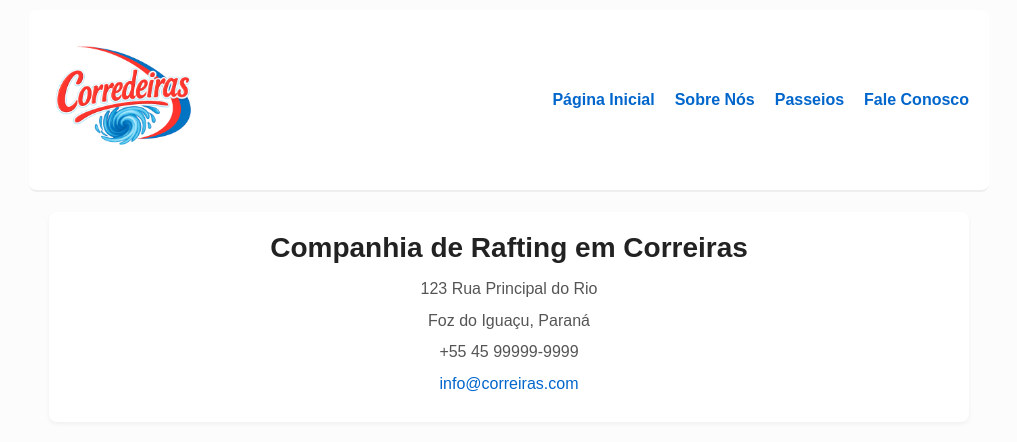
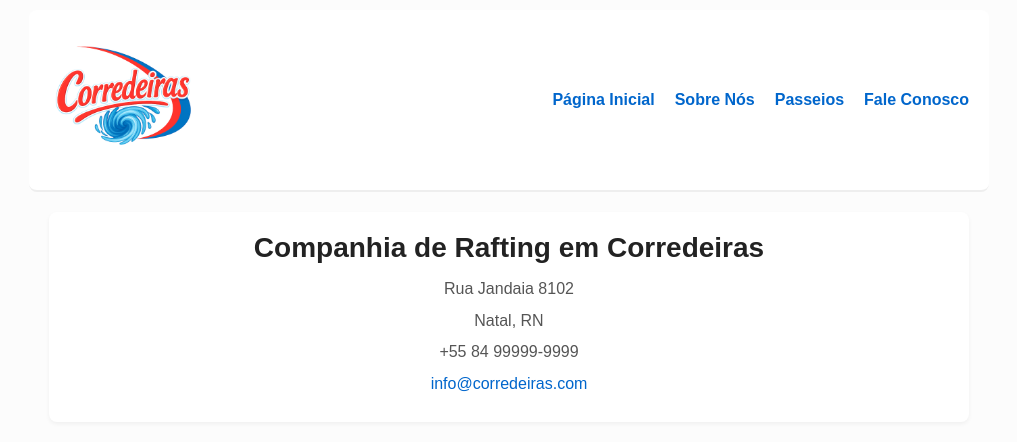
Before and after one commit to jeansudrn/wdd130, a plain HTML site: page wwr/contato.html in a window 1280 px wide. Shown: the top 442 px of the page, without its empty margins (131-1148 px from the left). Drawn offline with Linux system fonts and the light colour scheme; grey boxes are pictures that could not be loaded.

Commit message:
atualiz4

```diff
--- a/wwr/contato.html
+++ b/wwr/contato.html
@@ -30,11 +30,11 @@
     <main>
         <!-- Seção Superior: Dados de Contato -->
         <section class="contato-topo">
-            <h1>Companhia de Rafting em Correiras</h1>
-            <p>123 Rua Principal do Rio</p>
-            <p>Foz do Iguaçu, Paraná</p>
-            <p>+55 45 99999-9999</p>
-            <p><a href="mailto:info@correiras.com">info@correiras.com</a></p>
+            <h1>Companhia de Rafting em Corredeiras</h1>
+            <p>Rua Jandaia 8102</p>
+            <p>Natal, RN</p>
+            <p>+55 84 99999-9999</p>
+            <p><a href="mailto:info@corredeiras.com">info@corredeiras.com</a></p>
         </section>
 
         <!-- Seção Central: Mapa e Formulário lado a lado -->
```
